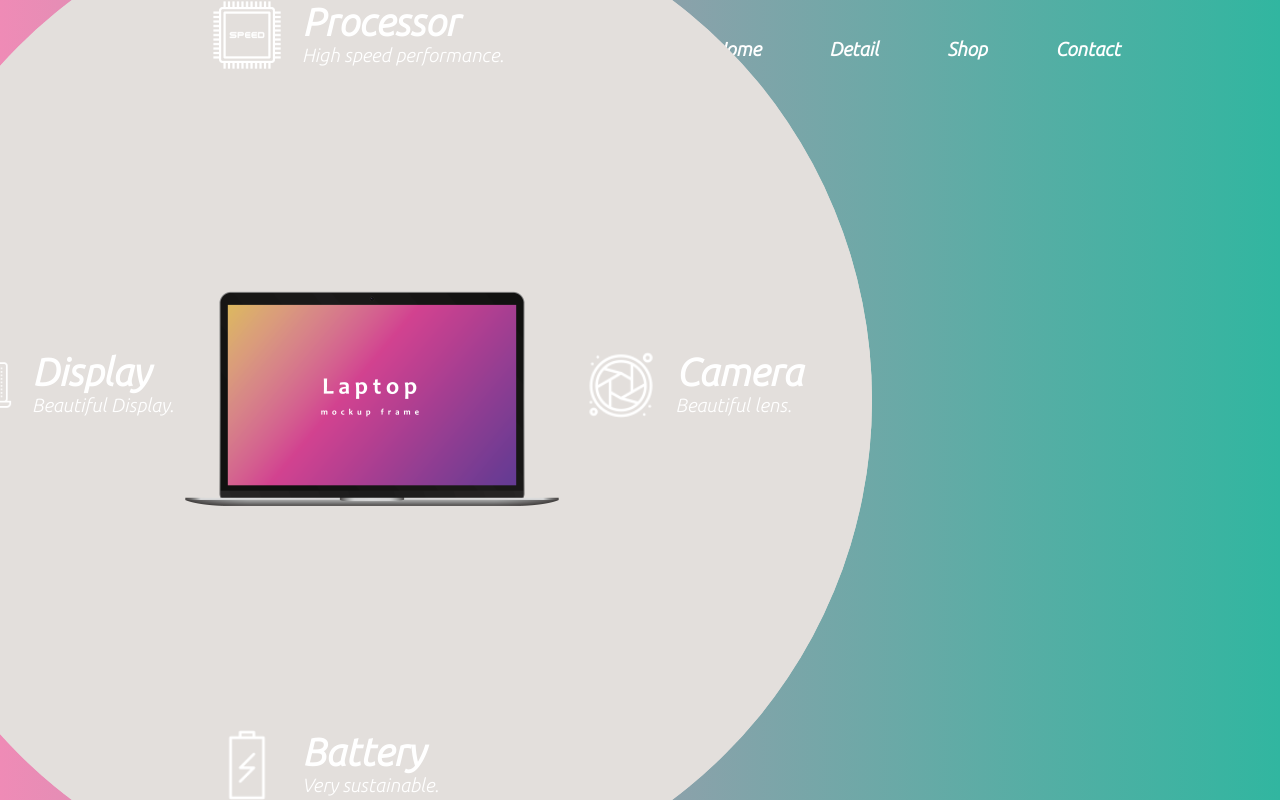
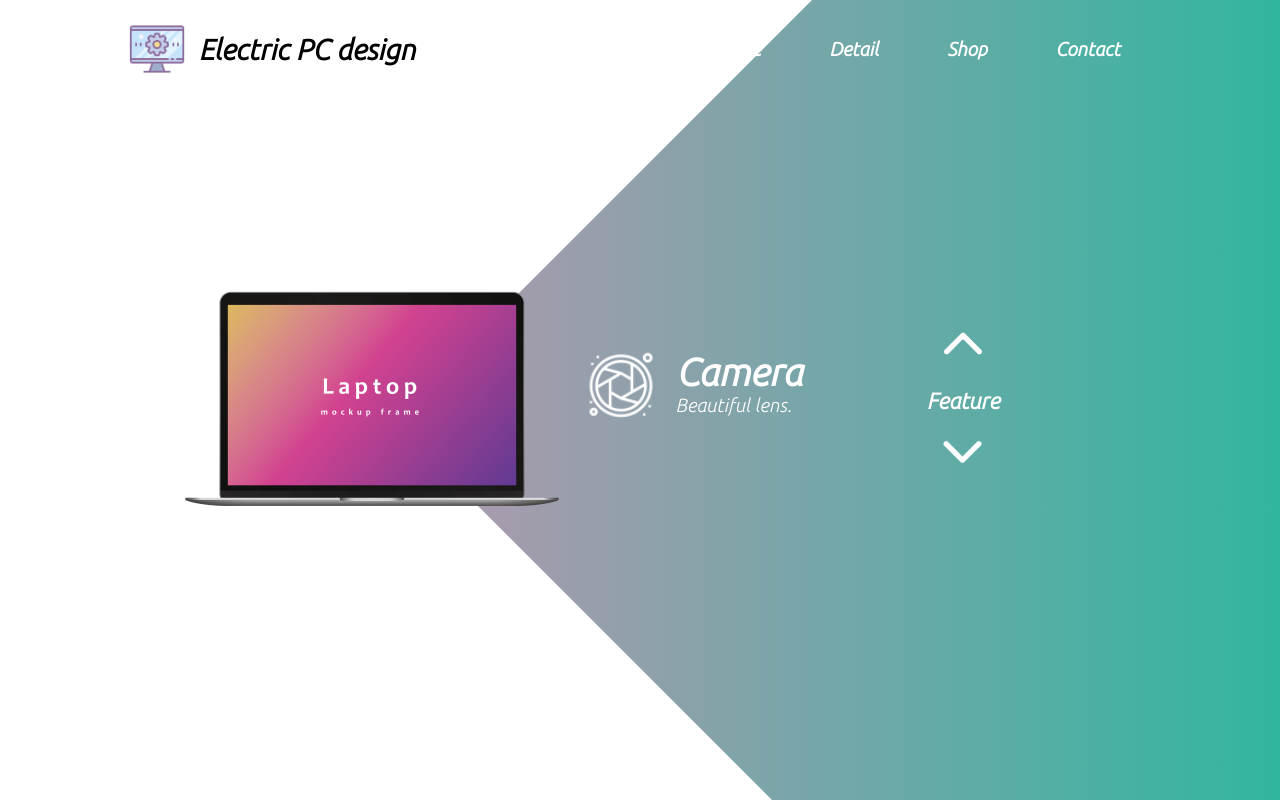
Before and after one commit to rai3-2525/javascript-website-tutorial-main, a plain HTML site: page index.html in a window 1280 px wide. Drawn offline with Linux system fonts and the light colour scheme.

Commit message:
♻️ Js_Rotate_Webpage

```diff
--- a/app.js
+++ b/app.js
@@ -0,0 +1,21 @@
+var circle = document.getElementById("circle");
+var upBtn = document.getElementById("upBtn");
+var downBtn = document.getElementById("downBtn");
+
+var rotatevalue = circle.style.transform;
+// console.log(rotatevalue);
+var rotateSum;
+
+upBtn.onclick = function() {
+  // 時計回りに90度回転
+  rotateSum = rotatevalue + "rotate(-90deg)";
+  circle.style.transform = rotateSum;
+  rotatevalue = rotateSum;
+}
+
+downBtn.onclick = function() {
+  // 反時計回りに90度回転
+  rotateSum = rotatevalue + "rotate(90deg)";
+  circle.style.transform = rotateSum;
+  rotatevalue = rotateSum;
+}
--- a/index.html
+++ b/index.html
@@ -33,17 +33,9 @@
 
     <!-- information section -->
     <div class="information">
-      <div id="circle">
-        <div class="feature one">
-          <img src="./images/camera.png" alt="" />
-          <div>
-            <h1>Camera</h1>
-            <p>Beautiful lens.</p>
-          </div>
-        </div>
-
+      <div class="overlay"></div>
+      <img src="images/pc.png" class="pc" />
         <div id="circle">
-          <img src="images/pc.png" class="pc" />
 
           <div class="feature one">
             <img src="./images/camera.png" />
@@ -73,9 +65,16 @@
               <p>Beautiful Display.</p>
             </div>
           </div>
-
       </div>
     </div>
+
+    <!-- controll section -->
+    <div class="control">
+      <img src ="images/arrow.png" id="upBtn">
+      <h3>Feature</h3>
+      <img src ="images/arrow.png" id="downBtn">
+    </div>
   </div>
+  <script src="./app.js" />
 </body>
 </html>
--- a/style.css
+++ b/style.css
@@ -20,6 +20,8 @@ nav {
   margin: 20px auto;
   align-items: center;
   font-weight: 550;
+  position: sticky;
+  z-index: 1;
 }
 
 .logo-area {
@@ -73,13 +75,16 @@ nav {
   width: 1000px;
   height: 1000px;
   position: absolute;
-  background: rgb(227,223,220);
+  /* background: rgb(227,223,220); */
   border-radius: 50%;
   top: 0;
   left: 0;
+  transform: rotate(0deg);
+  transition: 1s;
 }
 
 .feature {
+  display: flex;
   position: absolute;
   color: white;
 }
@@ -96,26 +101,25 @@ nav {
   width: 70px;
 }
 .one {
-  display: flex;
   top: 450px;
   right: 70px;
 }
 .two {
-  display: flex;
   top: 100px;
   left: 340px;
+  transform: rotate(-90deg);
 }
 
 .three {
-  display: flex;
   bottom: 100px;
   left: 340px;
+  transform: rotate(-270deg);
 }
 
 .four {
-  display: flex;
   top: 450px;
   left: 70px;
+  transform: rotate(-180deg);
 }
 
 .pc {
@@ -124,4 +128,40 @@ nav {
   top: 50%;
   transform: translateY(-50%);
   left: 30%;
+  z-index: 1;
 }
+
+.control {
+  position: absolute;
+  top: 50%;
+  transform: translateY(-50%);
+  right: 15%;
+  text-align: center;
+}
+
+.control img {
+  width: 15%;
+}
+
+.control h3 {
+  color: #fff;
+  margin: 20px;
+}
+
+#upBtn {
+  cursor: pointer;
+}
+
+#downBtn {
+ transform: rotate(-180deg);
+  cursor: pointer;
+}
+
+.overlay {
+  width: 0;
+  height: 0;
+  border-top: 520px solid #fff;
+  border-right: 520px solid transparent;
+  border-bottom: 520px solid #fff;
+  border-left: 520px solid #fff;
+}
```
